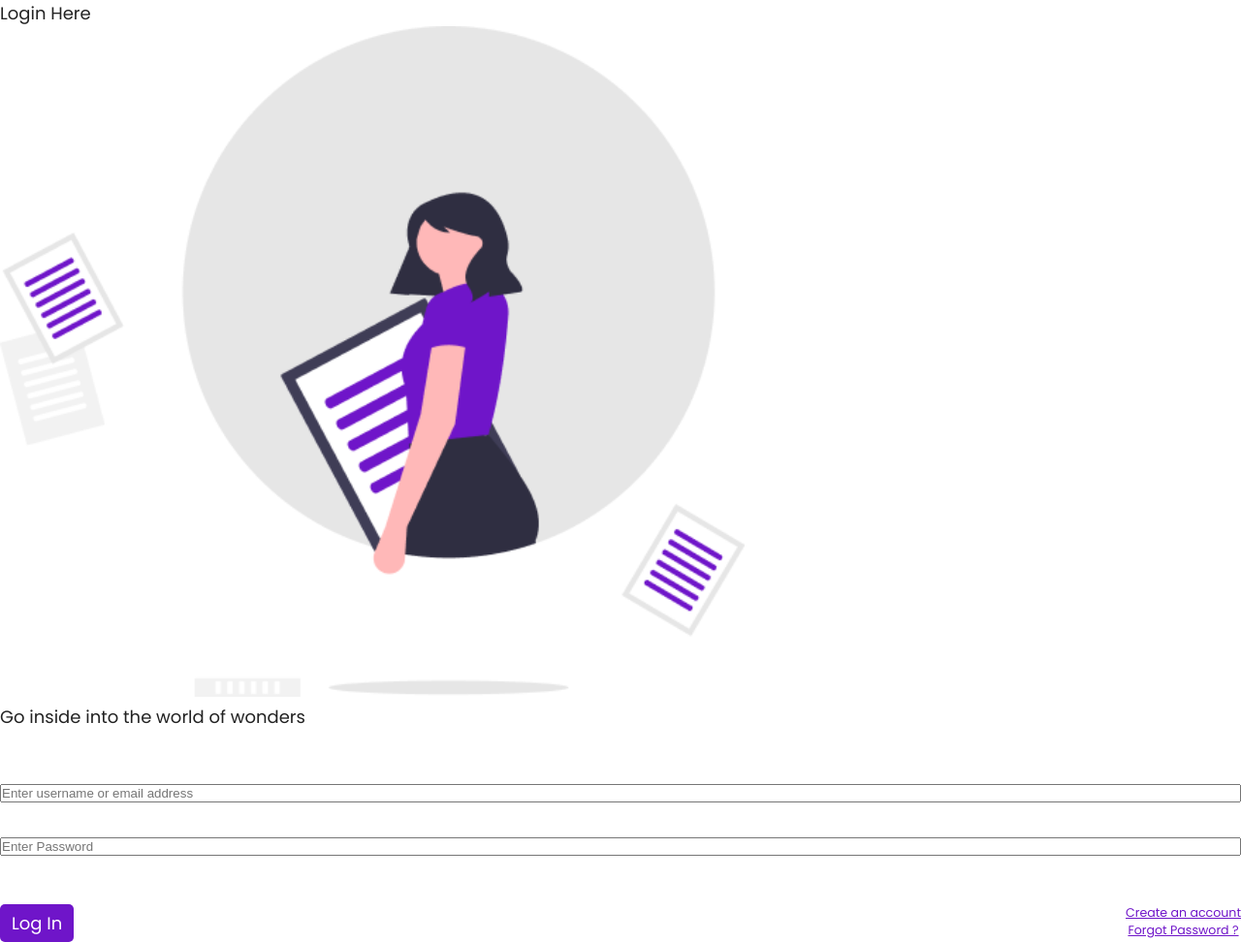
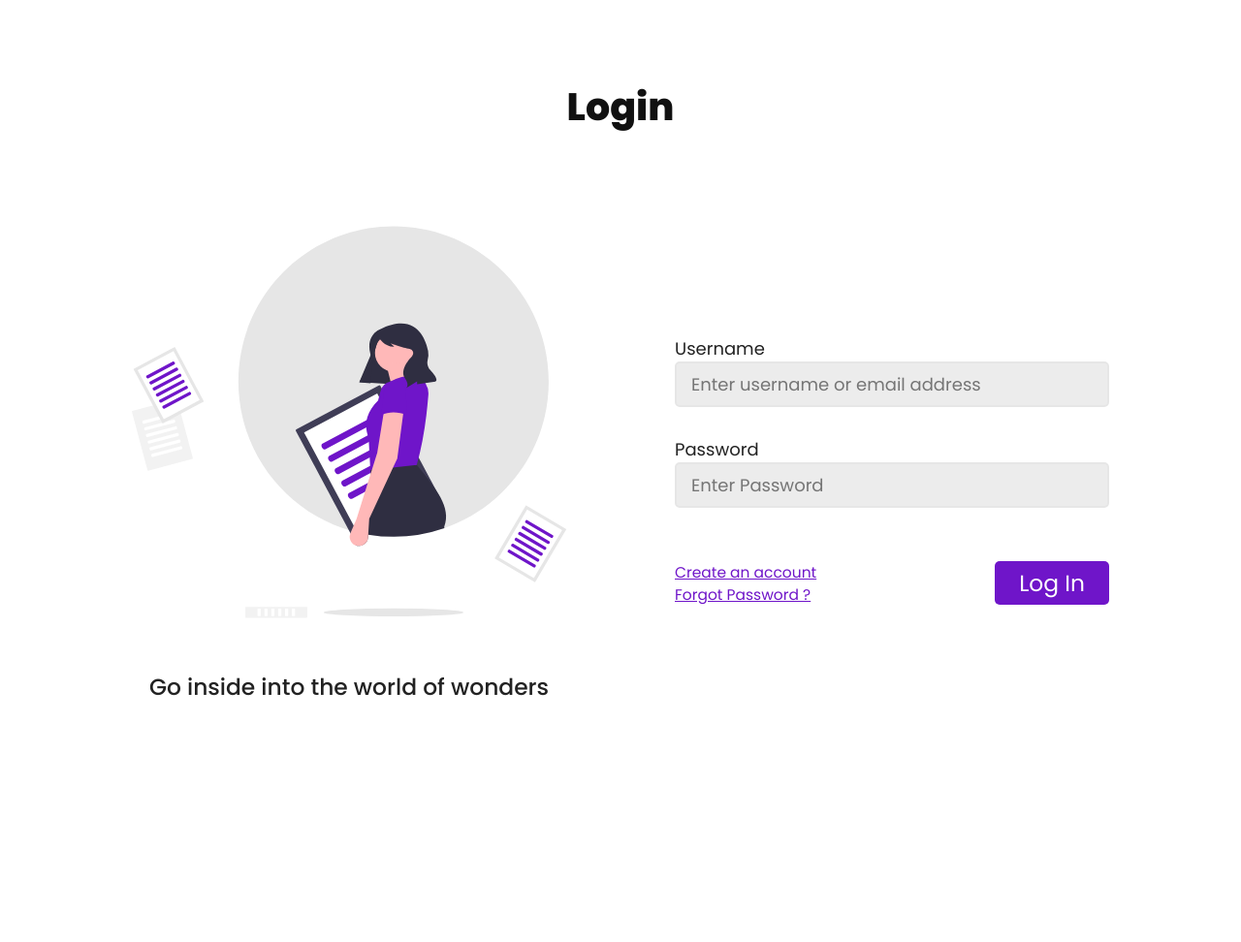
Before and after one commit to sivanandini029/artifact, a PHP site: page /login.html in a window 1280 px wide. Shown: the part 80-1052 px from the top of the page at 97% size. After the commit the page ends 798 px from the top, so only its background shows below. Run offline with PHP 8.4, Linux system fonts and the light colour scheme.

Commit message:
Modify styles in login.html
- Reuse the classes in form-template
- Change an input name in register.html
- Change image format to svg
- Remove unwanted login.css

```diff
--- a/login.html
+++ b/login.html
@@ -3,50 +3,57 @@
 <head>
     <meta charset="UTF-8">
     <meta name="viewport" content="width=device-width, initial-scale=1.0">
-        <title>Login Page</title>
+    <title>Login</title>
     <link rel="stylesheet" href="style/style.css">
-        <link rel="stylesheet" href="style/register.css">
-        <link rel="stylesheet" href="style/login.css">
+    <link rel="stylesheet" href="style/form-template.css">
     <link href="https://fonts.googleapis.com/css2?family=Poppins:wght@400;500;800&display=swap" rel="stylesheet">
 </head>
 <body>
     <div class="container">
         <header class="header">
             <div class="nav-bar">
-                    <a href="#" class="brand-name">
+                <a href="./index.html" class="brand-name">
                     <img src="assets/app-icon.png">
                     <span class="artifact">Artifact</span>
                 </a>
                 <nav class="nav">
-                        <a href="#" class="link">Sign In</a>
-                        <a href="#" class="link">Register</a>
+                    <a href="./login.html" class="link">Sign In</a>
+                    <a href="./register.html" class="link">Register</a>
                 </nav>
             </div>
         </header>
-            <div class="main-title">
-                <div class="register-heading">Login Here</div>
-            </div>
-            <div class="main-container">
+        <div class="main">
+            <div class="title">Login</div>
+            <div class="form-template">
+                <div class="left-container">
                     <div class="image-container">
-                    <div class="image">
-                        <img src="assets/undraw_my_documents_ym8x 1.png">
+                        <img class="image" src="assets/undraw_my_documents_ym8x.svg" />
                     </div>
                     <div class="image-description">Go inside into the world of wonders</div>
                 </div>
                 <div class="form">
-                    <form name="myForm">
-                        <input type="text" name="name" placeholder="Enter username or email address">
-                        <input type="password" name="password" placeholder="Enter Password">
+                    <form name="login">
+                        <div class="input-container">
+                            <label for="username">Username</label>
+                            <input type="text" name="username" id="username" placeholder="Enter username or email address">
+                        </div>
+                        <div class="input-container">
+                            <label for="password">Password</label>
+                            <input type="password" name="password" id="password" placeholder="Enter Password">
+                        </div>
+                        <div class="bottom-control">
+                            <div class="left-section">
+                                <a href="./register.html" class="primary-link">Create an account</a>
+                                <a href="#" class="primary-link">Forgot Password ?</a>
+                            </div>
+                            <div class="right-container">
+                                <button class="button large">Log In</button>
+                            </div>
+                        </div>
                     </form>
-                    <div class="log-in">
-                        <div class="register-container">
-                            <a href="#" class="button register">Log In</a>
-                        </div>
-                        <div class="login-footer">
-                            <a href="#" class="primary-link">Create an account</a>
-                            <a href="#" class="primary-link">Forgot Password ?</a>
                 </div>
             </div>
         </div>
     </div>
-        </div>
+</body>
+</html>
--- a/register.html
+++ b/register.html
@@ -27,15 +27,15 @@
             <div class="form-template">
                 <div class="left-container">
                     <div class="image-container">
-                        <img class="image" src="assets/undraw_stand_out_1oag.svg">
+                        <img class="image" src="assets/undraw_stand_out_1oag.svg" />
                     </div>
                     <div class="image-description">Join up and start writing to the world</div>
                 </div>
                 <div class="form">
                     <form name="register">
                         <div class="input-container">
-                            <label for="name">Username</label>
-                            <input type="text" name="name" id="name" placeholder="Choose a good username" />
+                            <label for="username">Username</label>
+                            <input type="text" name="username" id="username" placeholder="Choose a good username" />
                         </div>
                         <div class="input-container">
                             <label for="email">Email</label>
--- a/style/form-template.css
+++ b/style/form-template.css
@@ -75,8 +75,11 @@
     justify-content: space-between;
     align-items: center;
 }
-.form .bottom-control .left-section{
+.form .bottom-control .left-section {
     font-size: 0.86rem;
+    display: flex;
+    flex-direction: column;
+    justify-content: space-around;
 }
 .form .button.large {
     font-size: 1.3rem;
--- a/style/login.css
+++ /dev/null
@@ -1,32 +0,0 @@
-.main-container .image-container .image img {
-    width: 60%;
-}
-.form{
-    padding-top: 50px;
-}
-.form input{
-    width: 100%;
-    margin-bottom: 30px;
-}
-.main-container .form .register-container {
-    padding-top: 0;
-}
-.main-container .form .register-container {
-    display: flex;
-    justify-content: center;
-}
-
-.main-container .form .register-container .button{
-    text-align: center;
-}
-.form .log-in{
-    display: flex;
-    justify-content: space-between;
-    padding-top: 20px;
-}
-.form .log-in .login-footer {
-    display: flex;
-    flex-direction: column;
-    align-items: center;
-    font-size: 0.7em;
-}
```
Also changed, not shown: assets/undraw_my_documents_ym8x 1.png (deleted), assets/undraw_my_documents_ym8x.svg (added). Lines whose indentation alone changed are shown as unchanged.
